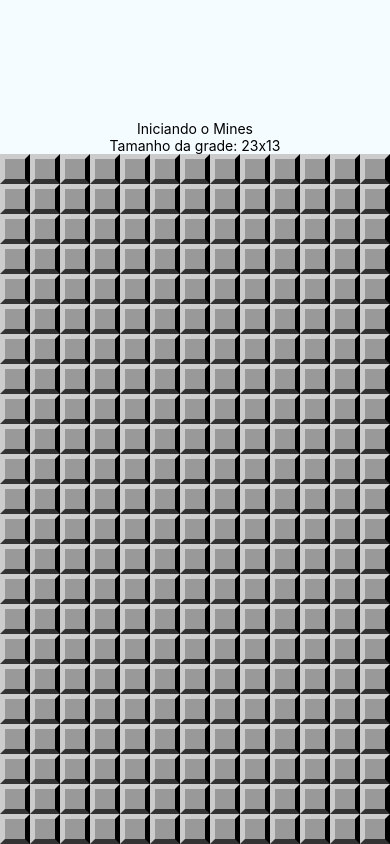
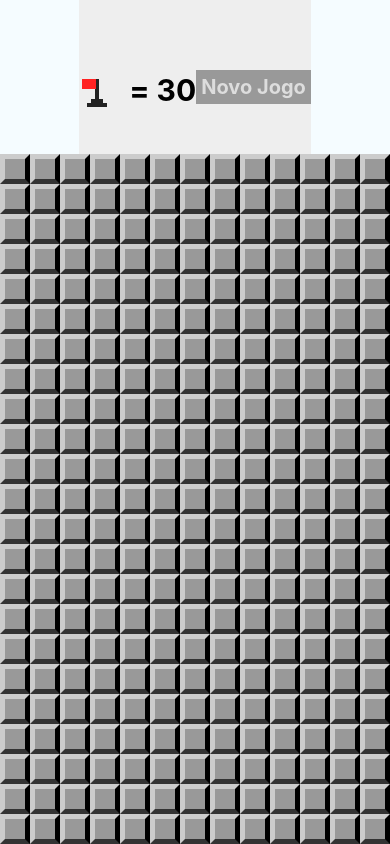
Before and after one commit to liviacardoso03/mines-react-native, a React Native app: screen / in a window 390 px wide. Built offline with nearby package versions, Linux system fonts and the light colour scheme.

Commit message:
Flags Used and New Game

```diff
--- a/App.js
+++ b/App.js
@@ -1,7 +1,8 @@
 import React, {Component} from 'react';
 import params from './src/params';
-import {SafeAreaView, StyleSheet, Text, Alert} from 'react-native';
+import {SafeAreaView, StyleSheet, Alert} from 'react-native';
 import MineField from './src/components/MineField';
+import Header from './src/components/Header';
 import {
   createMineBoard,
   cloneBoard,
@@ -10,6 +11,7 @@
   wonGame,
   showMines,
   invertFlag,
+  flagsUsed,
 } from './src/functions';
 
 export default class App extends Component {
@@ -68,10 +70,10 @@
   render() {
     return (
       <SafeAreaView style={styles.container}>
-        <Text style={styles.welcome}>Iniciando o Mines</Text>
-        <Text style={styles.welcome}>
-          Tamanho da grade: {params.getRowsAmount()}x{params.getColumnsAmount()}
-        </Text>
+        <Header
+          flagsLeft={this.minesAmount() - flagsUsed(this.state.board)}
+          onNewGame={() => this.setState(this.createState())}
+        />
         <SafeAreaView style={styles.board}>
           <MineField
             board={this.state.board}
--- /dev/null
+++ b/src/components/Header.js
@@ -0,0 +1,58 @@
+import React from 'react';
+import {SafeAreaView, StyleSheet, Text, TouchableOpacity} from 'react-native';
+import Flag from './Flag';
+
+export default props => {
+  return (
+    <SafeAreaView style={styles.container}>
+      <SafeAreaView style={styles.flagContainer}>
+        <TouchableOpacity onPress={props.onFlagPress} style={styles.flagButton}>
+          <Flag bigger />
+        </TouchableOpacity>
+        <Text style={styles.flagsLeft}>= {props.flagsLeft}</Text>
+      </SafeAreaView>
+      <TouchableOpacity onPress={props.onNewGame} style={styles.button}>
+        <Text style={styles.buttonLabel}>Novo Jogo</Text>
+      </TouchableOpacity>
+    </SafeAreaView>
+  );
+};
+
+const styles = StyleSheet.create({
+  container: {
+    flex: 1,
+    flexDirection: 'row',
+    backgroundColor: '#EEE',
+    alignItems: 'center',
+    justifyContent: 'space-around',
+    paddingTop: 20,
+    paddingHorizontal: 20,
+  },
+
+  flagContainer: {
+    flexDirection: 'row',
+  },
+
+  flagButton: {
+    marginTop: 10,
+    minWidth: 30,
+  },
+
+  flagsLeft: {
+    fontSize: 30,
+    fontWeight: 'bold',
+    paddingTop: 5,
+    marginLeft: 20,
+  },
+
+  button: {
+    backgroundColor: '#999',
+    padding: 5,
+  },
+
+  buttonLabel: {
+    fontSize: 20,
+    color: '#DDD',
+    fontWeight: 'bold',
+  },
+});
--- a/src/functions.js
+++ b/src/functions.js
@@ -110,6 +110,8 @@
   field.flagged = !field.flagged;
 };
 
+const flagsUsed = board => fields(board).filter(field => field.flagged).length;
+
 export {
   createMineBoard,
   cloneBoard,
@@ -118,4 +120,5 @@
   wonGame,
   showMines,
   invertFlag,
+  flagsUsed,
 };
```
